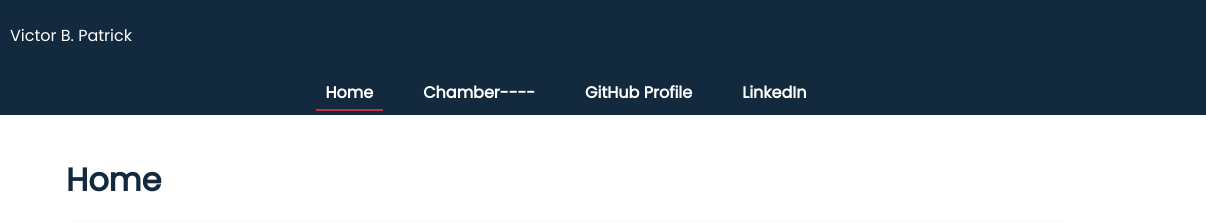
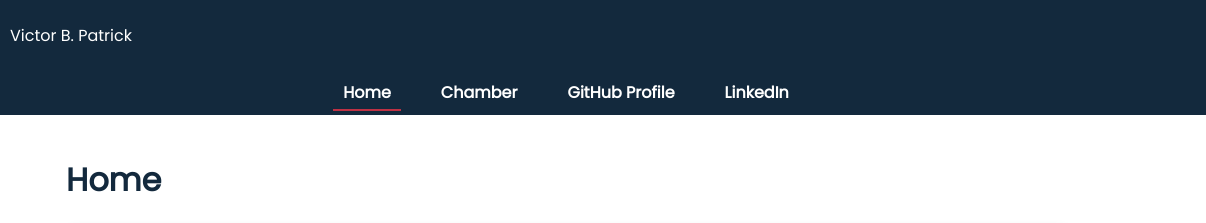
Before and after one commit to DjPatbern/wdd231, a plain HTML site: page index.html in a window 1280 px wide. Shown: the top 223 px of the page, 74-1280 px from the left. Drawn offline with Linux system fonts and the light colour scheme.

Commit message:
check finish

```diff
--- a/index.html
+++ b/index.html
@@ -33,7 +33,7 @@
     <nav id="nav-menu">
         <ul>
             <li><a href="#" class="active">Home</a></li>
-            <li><a href="./chamber/index.html">Chamber----</a></li>
+            <li><a href="./chamber/index.html">Chamber</a></li>
             <li><a href="https://github.com/DjPatbern/" target="_blank">GitHub Profile</a></li>
             <li><a href="https://www.linkedin.com/in/victor-patrick-740458229/" target="_blank">LinkedIn</a></li>
         </ul>
```
